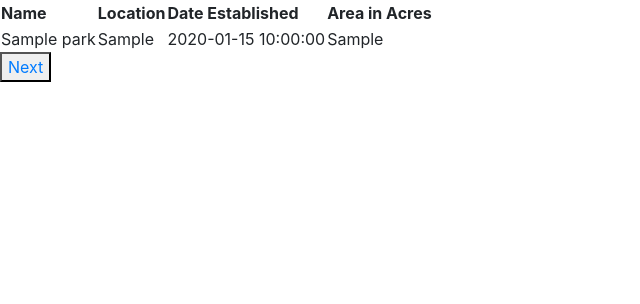
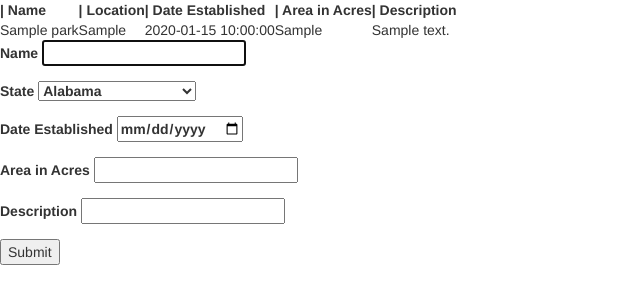
Before and after one commit to alexanderzuniga/Codeup_Web_Exercises, a PHP site: page /national_parks.php in a window 1280 px wide. Shown: the top 304 px of the page, without its empty margins (0-640 px from the left). Run offline with PHP 8.4, Linux system fonts and the light colour scheme; tables that the repository leaves empty or names only in its code hold one stand-in row (values such as "Sample post"); some libraries are stand-ins or nearby versions.

Commit message:
Added if statement to include try and catch statement. Now the file has the ability to allow new input to the database using php thru the form fields.  and  buttons appear and dissapear to to the limits of page one and the max page as dictated by . Could use styleing but functionality is working.

```diff
--- a/public/national_parks.php
+++ b/public/national_parks.php
@@ -2,9 +2,10 @@
 <html>
 <head>
 	<title>National Parks</title>
-	<link href="bootstrap/css/bootstrap.min.css" rel="stylesheet" media="screen">
+	<link href="//netdna.bootstrapcdn.com/bootstrap/3.1.1/css/bootstrap.min.css" rel="stylesheet" media="screen">
 </head>
 <body>
+<div id="container">
 	<?
 	function getOffset() {
 		$page = isset($_GET['page']) ? $_GET['page'] : 1;
@@ -14,11 +15,11 @@
 
 	$dbc-> setAttribute(PDO::ATTR_ERRMODE, PDO::ERRMODE_EXCEPTION);
 
-	$query = 'SELECT * FROM national_park LIMIT 4 OFFSET ' .  getOffset();
+	$query = 'SELECT * FROM national_parks LIMIT 4 OFFSET ' .  getOffset();
 
 	$parks = $dbc->query($query)->fetchAll(PDO::FETCH_ASSOC);
 
-	$count = $dbc-> query('SELECT count(*) FROM national_park')->fetchColumn();
+	$count = $dbc-> query('SELECT count(*) FROM national_parks')->fetchColumn();
 
 	$numPages = ceil($count / 4);
 
@@ -27,14 +28,44 @@
 	$nextPage = $page + 1;
 
 	$prevPage = $page - 1;
+
+	if(!empty($_POST)) {
+		try {
+			foreach ($_POST as $key => $value) {
+				if ($value == ''){
+					throw new Exception("Please insert item to $key ", 1);
+				}
+			}
+
+			$entries[] = $_POST;
+			var_dump($entries);
+
+			$stmt = $dbc->prepare('INSERT INTO national_parks (name, location, date_established, area_in_acres, description)
+			    VALUES (:name, :location, :date_established, :area_in_acres, :description)');
+
+			foreach ($entries as $item) {
+			    $stmt->bindValue(':name', $item['name'], PDO::PARAM_STR);
+			    $stmt->bindValue(':location',  $item['state'],  PDO::PARAM_STR);
+			    $stmt->bindValue(':date_established',  $item['date'],  PDO::PARAM_STR);
+			    $stmt->bindValue(':area_in_acres',  $item['area'],  PDO::PARAM_INT);
+			    $stmt->bindValue(':description',  $item['description'],  PDO::PARAM_STR);
+
+			    $stmt->execute();
+			}
+
+		} catch (Exception $e) {
+			echo $e->getMessage();
+		}
+	}
 ?>
-<div #table>
+
 <table>
 	<tr>
-		<th>Name</th>
-		<th>Location</th>
-		<th>Date Established</th>
-		<th>Area in Acres</th>
+		<th>| Name  </th>
+		<th>| Location  </th>
+		<th>| Date Established  </th>
+		<th>| Area in Acres  </th>
+		<th>| Description  </th>
 	</tr>
 	<tr>
 	<? foreach ($parks as $park) : ?>
@@ -42,15 +73,89 @@
 		<td> <?= $park['location'] ?> 		  </td>
 		<td> <?= $park['date_established'] ?> </td>
 		<td> <?= $park['area_in_acres'] ?>    </td>
+		<td> <?= $park['description'] ?>      </td>
 	</tr>
 <? endforeach; ?>
 </table>
-<div>
 <? if ($prevPage > 0) : ?>
-<button><a href= "?page=<?=$prevPage; ?>"> Previous </button>
+<button><a href= "?page=<?=$prevPage; ?>"> Previous </a></button>
 <? endif ?>
-<? if ($nextPage < 4) : ?>
-<button><a href= "?page=<?=$nextPage; ?>"> Next </button>
+<? if ($nextPage <= $numPages) : ?>
+<button><a href= "?page=<?=$nextPage; ?>"> Next </a></button>
 <?endif?>
+<form method= "POST">
+	<p>
+		<label> Name <input id="name" name="name" type="text" autofocus></label>
+	</p>
+	<p>
+		<label> State <select name="state">
+			<option value="AL">Alabama</option>
+				<option value="Alaska">Alaska</option>
+				<option value="Arizona">Arizona</option>
+				<option value="Arkansas">Arkansas</option>
+				<option value="California">California</option>
+				<option value="Colorado">Colorado</option>
+				<option value="Connecticut">Connecticut</option>
+				<option value="Delaware">Delaware</option>
+				<option value="DC">District Of Columbia</option>
+				<option value="Florida">Florida</option>
+				<option value="Georgia">Georgia</option>
+				<option value="Hawaii">Hawaii</option>
+				<option value="Idaho">Idaho</option>
+				<option value="Illinois">Illinois</option>
+				<option value="Indiana">Indiana</option>
+				<option value="Iowa">Iowa</option>
+				<option value="Kansas">Kansas</option>
+				<option value="Kentucky">Kentucky</option>
+				<option value="Louisiana">Louisiana</option>
+				<option value="Maine">Maine</option>
+				<option value="Maryland">Maryland</option>
+				<option value="Massachusetts">Massachusetts</option>
+				<option value="Michigan">Michigan</option>
+				<option value="Minnesota">Minnesota</option>
+				<option value="Mississippi">Mississippi</option>
+				<option value="Missouri">Missouri</option>
+				<option value="Montana">Montana</option>
+				<option value="Nebraska">Nebraska</option>
+				<option value="Nevada">Nevada</option>
+				<option value="New Hampshire">New Hampshire</option>
+				<option value="New Jersey">New Jersey</option>
+				<option value="New Mexico">New Mexico</option>
+				<option value="New York">New York</option>
+				<option value="North Carolina">North Carolina</option>
+				<option value="North Dakota">North Dakota</option>
+				<option value="Ohio">Ohio</option>
+				<option value="Oklahoma">Oklahoma</option>
+				<option value="OR">Oregon</option>
+				<option value="Oregon">Pennsylvania</option>
+				<option value="Rhode Island">Rhode Island</option>
+				<option value="South Carolina">South Carolina</option>
+				<option value="South Dakota">South Dakota</option>
+				<option value="Tennessee">Tennessee</option>
+				<option value="Texas">Texas</option>
+				<option value="Utah">Utah</option>
+				<option value="Vermont">Vermont</option>
+				<option value="Virginia">Virginia</option>
+				<option value="Washington">Washington</option>
+				<option value="West Virginia">West Virginia</option>
+				<option value="Wisconsin">Wisconsin</option>
+				<option value="Wyoming">Wyoming</option>
+			</select>
+		</label>
+	</p>
+	<p>
+		<label> Date Established <input id="date" name="date" type="date" placeholder= "YYYY-MM-DD"></label>
+	</p>
+	<p>
+		<label> Area in Acres <input id="area" name="area" type="text" autofocus></label>
+	</p>
+	<p>
+		<label> Description <input id="description" name="description" type="text" autofocus></label>
+	</p>
+	<p>
+		<button type="submit"> Submit </button>
+	</p>
+</form>
+</div>
 </body>
 </html>
```
